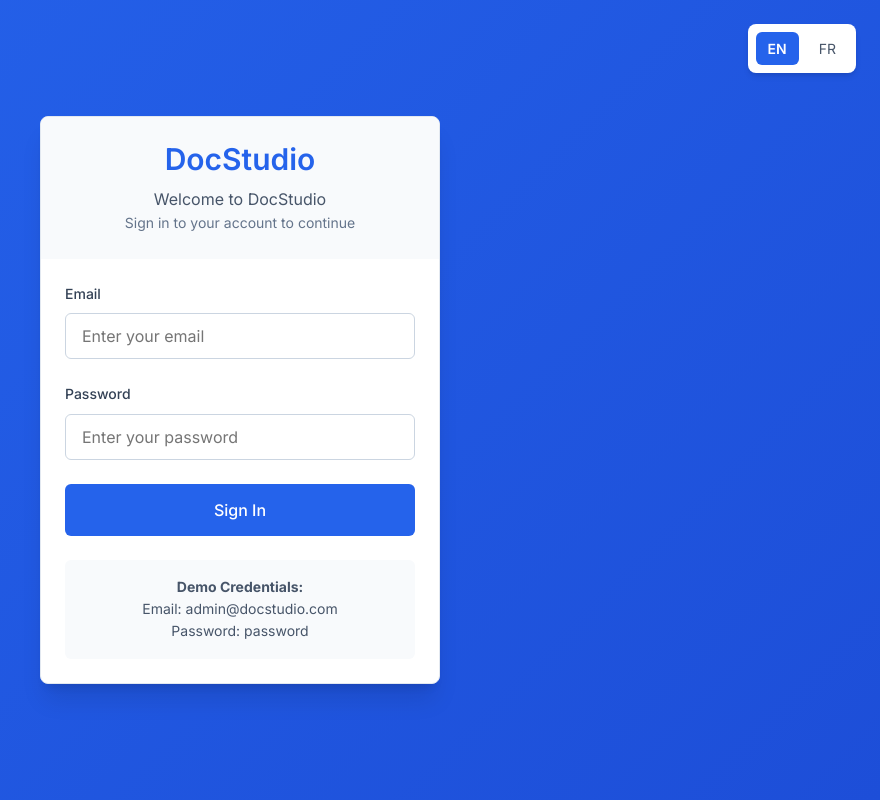
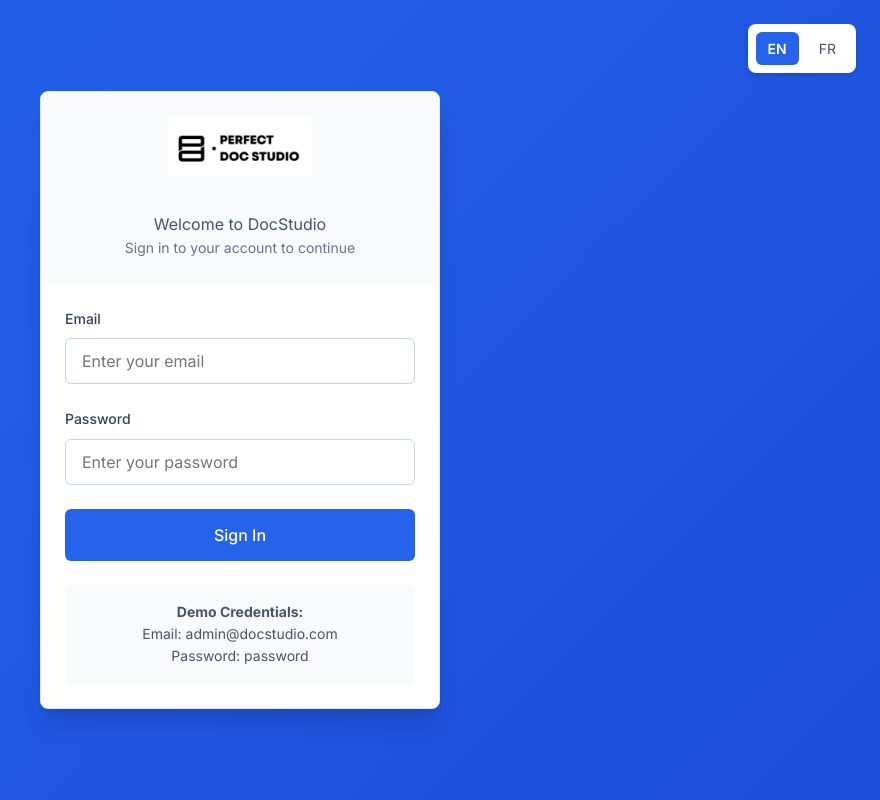
Before and after one commit to BharathanBtech/docstudio_french, a React (Vite) app: page /login in a window 1280 px wide. Shown: the whole page, without its empty margins (400-1280 px from the left). Built offline with nearby package versions, Linux system fonts and the light colour scheme; no server answers.

Commit message:
feat: until create campaign works

```diff
--- a/index.html
+++ b/index.html
@@ -2,9 +2,9 @@
 <html lang="en">
   <head>
     <meta charset="UTF-8" />
-    <link rel="icon" type="image/svg+xml" href="/vite.svg" />
+    <link rel="icon" type="image/png" href="/images/docstudio-logo.png" />
     <meta name="viewport" content="width=device-width, initial-scale=1.0" />
-    <title>Perfect DocStudio</title>
+    <title>Perfect DocStudio - Document Management Platform</title>
     <link rel="preconnect" href="https://fonts.googleapis.com">
     <link rel="preconnect" href="https://fonts.gstatic.com" crossorigin>
     <link href="https://fonts.googleapis.com/css2?family=Inter:wght@300;400;500;600;700&display=swap" rel="stylesheet">
--- a/src/components/CreateCampaignModal.tsx
+++ b/src/components/CreateCampaignModal.tsx
@@ -182,7 +182,17 @@
     <div className="modal-overlay" onClick={onClose}>
       <div className="modal" onClick={(e) => e.stopPropagation()}>
         <div className="modal-header">
-          <h3 className="modal-title">{t('campaigns.modalTitle')}</h3>
+          <div style={{ display: 'flex', alignItems: 'center', gap: 'var(--spacing-3)' }}>
+            <img
+              src="/images/docstudio-logo.png"
+              alt="DocStudio Logo"
+              style={{
+                height: '24px',
+                width: 'auto'
+              }}
+            />
+            <h3 className="modal-title">{t('campaigns.modalTitle')}</h3>
+          </div>
           <button
             type="button"
             className="modal-close"
--- a/src/components/StatusViewer.tsx
+++ b/src/components/StatusViewer.tsx
@@ -113,7 +113,17 @@
         <div className="modal-overlay" onClick={closeModal}>
           <div className="modal" onClick={(e) => e.stopPropagation()}>
             <div className="modal-header">
-              <h3 className="modal-title">Row Details - {selectedRow.id}</h3>
+              <div style={{ display: 'flex', alignItems: 'center', gap: 'var(--spacing-3)' }}>
+                <img
+                  src="/images/docstudio-logo.png"
+                  alt="DocStudio Logo"
+                  style={{
+                    height: '20px',
+                    width: 'auto'
+                  }}
+                />
+                <h3 className="modal-title">Row Details - {selectedRow.id}</h3>
+              </div>
               <button className="modal-close" onClick={closeModal}>×</button>
             </div>
 
--- a/src/pages/CampaignDetailsPage.tsx
+++ b/src/pages/CampaignDetailsPage.tsx
@@ -104,13 +104,14 @@
         boxShadow: 'var(--shadow-sm)'
       }}>
         <div style={{ display: 'flex', alignItems: 'center', gap: 'var(--spacing-4)' }}>
-          <h1 style={{
-            color: 'var(--primary-color)',
-            fontSize: 'var(--font-size-2xl)',
-            margin: 0
-          }}>
-            DocStudio
-          </h1>
+          <img
+            src="/images/docstudio-logo.png"
+            alt="DocStudio Logo"
+            style={{
+              height: '40px',
+              width: 'auto'
+            }}
+          />
           <span style={{ color: 'var(--gray-500)', fontSize: 'var(--font-size-lg)' }}>
             {t('details.title')}
           </span>
--- a/src/pages/CampaignsDashboard.tsx
+++ b/src/pages/CampaignsDashboard.tsx
@@ -127,13 +127,14 @@
         boxShadow: 'var(--shadow-sm)'
       }}>
         <div style={{ display: 'flex', alignItems: 'center', gap: 'var(--spacing-4)' }}>
-          <h1 style={{
-            color: 'var(--primary-color)',
-            fontSize: 'var(--font-size-2xl)',
-            margin: 0
-          }}>
-            DocStudio
-          </h1>
+          <img
+            src="/images/docstudio-logo.png"
+            alt="DocStudio Logo"
+            style={{
+              height: '40px',
+              width: 'auto'
+            }}
+          />
           <span style={{ color: 'var(--gray-500)', fontSize: 'var(--font-size-lg)' }}>
             {t('campaigns.dashboardTitle')}
           </span>
--- a/src/pages/LoginPage.tsx
+++ b/src/pages/LoginPage.tsx
@@ -56,13 +56,17 @@
         boxShadow: 'var(--shadow-xl)'
       }}>
         <div className="card-header" style={{ textAlign: 'center', borderBottom: 'none' }}>
-          <h1 style={{
-            color: 'var(--primary-color)',
-            fontSize: 'var(--font-size-3xl)',
-            marginBottom: 'var(--spacing-2)'
-          }}>
-            DocStudio
-          </h1>
+          <div style={{ marginBottom: 'var(--spacing-4)' }}>
+            <img
+              src="/images/docstudio-logo.png"
+              alt="DocStudio Logo"
+              style={{
+                height: '60px',
+                width: 'auto',
+                marginBottom: 'var(--spacing-3)'
+              }}
+            />
+          </div>
           <p style={{ color: 'var(--gray-600)', margin: 0 }}>
             {t('auth.welcome')}
           </p>
```
Also changed, not shown: public/images/docstudio-logo.png (added).
